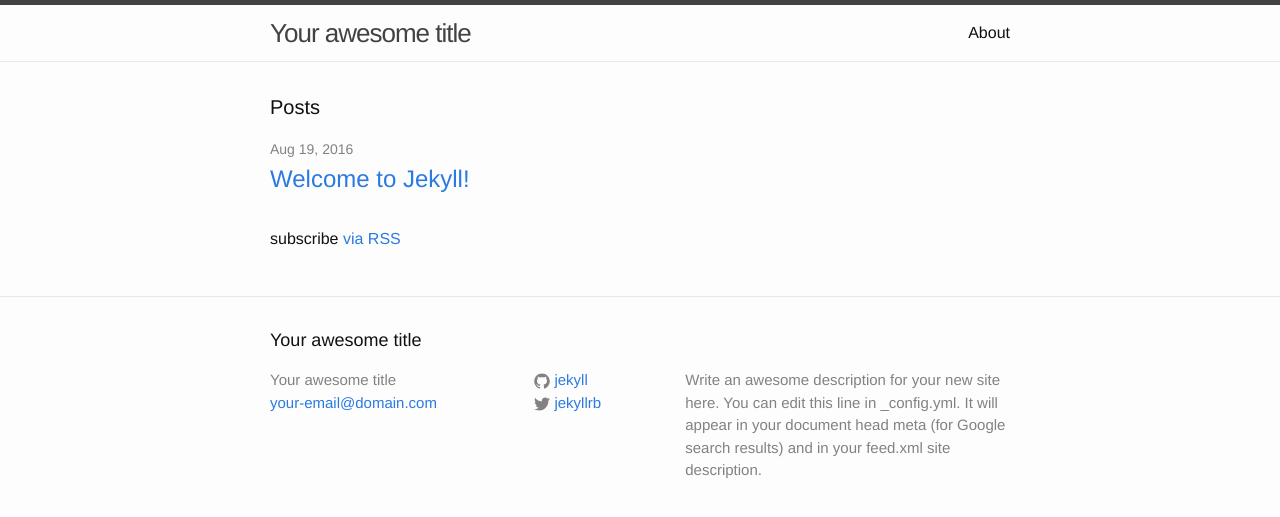
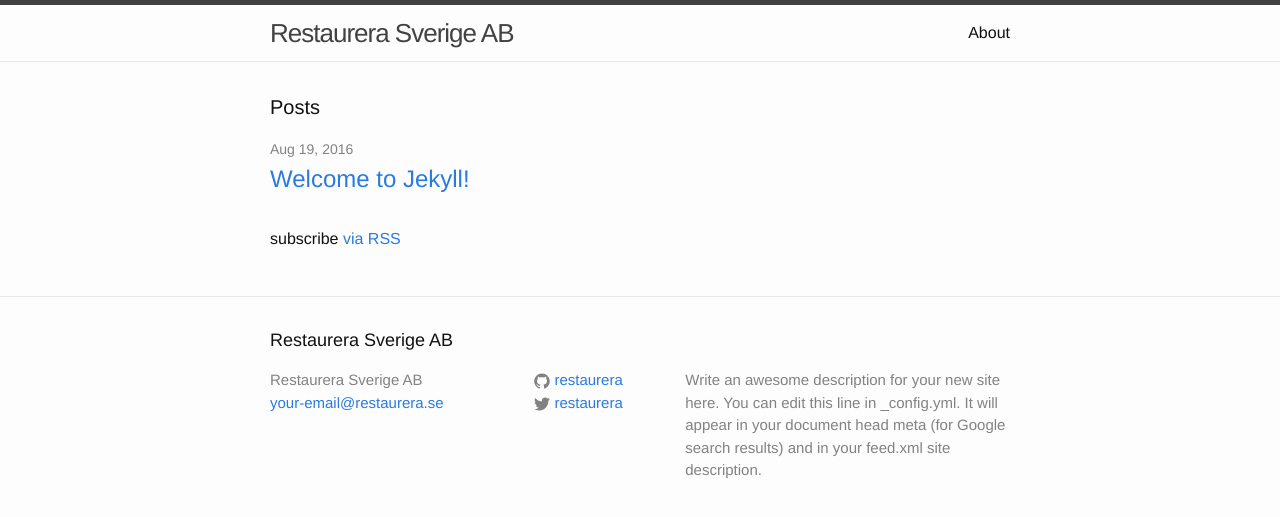
Before and after one commit to restaurera/restaurera.github.io, a Jekyll site: the page built from index.html, in a window 1280 px wide. Shown: the top 517 px of the page. Built offline with Jekyll 4.4.1, drawn with Linux system fonts in a browser that asks for light colours.

Commit message:
Added company info

```diff
--- a/_config.yml
+++ b/_config.yml
@@ -6,16 +6,16 @@
 # 'jekyll serve'. If you change this file, please restart the server process.
 
 # Site settings
-title: Your awesome title
-email: your-email@domain.com
+title: Restaurera Sverige AB
+email: your-email@restaurera.se
 description: > # this means to ignore newlines until "baseurl:"
   Write an awesome description for your new site here. You can edit this
   line in _config.yml. It will appear in your document head meta (for
   Google search results) and in your feed.xml site description.
 baseurl: "" # the subpath of your site, e.g. /blog
 url: "http://yourdomain.com" # the base hostname & protocol for your site
-twitter_username: jekyllrb
-github_username:  jekyll
+twitter_username: restaurera
+github_username:  restaurera
 
 # Build settings
 markdown: kramdown
```
